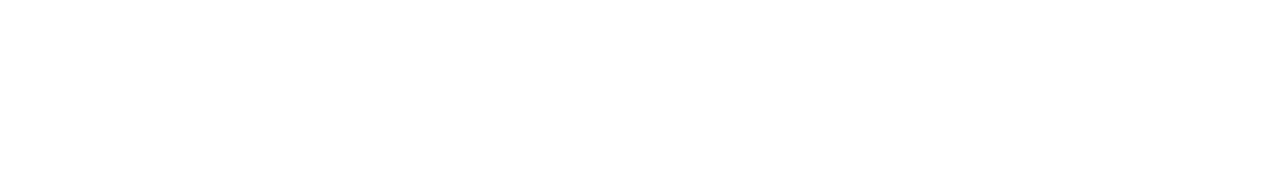
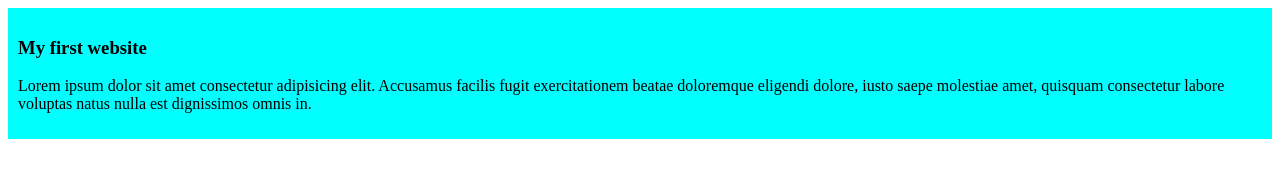
Before and after one commit to Mahadibro/my-simple-website, a plain HTML site: page index.html in a window 1280 px wide. Drawn offline with Linux system fonts and the light colour scheme.

Commit message:
added the first blog

```diff
--- a/index.html
+++ b/index.html
@@ -4,8 +4,12 @@
     <meta charset="UTF-8">
     <meta name="viewport" content="width=device-width, initial-scale=1.0">
     <title>My first simple website</title>
+    <link rel="stylesheet" href="style/blog.css">
 </head>
 <body>
-
+    <div>
+        <h3> My first website</h3>
+        <p>Lorem ipsum dolor sit amet consectetur adipisicing elit. Accusamus facilis fugit exercitationem beatae doloremque eligendi dolore, iusto saepe molestiae amet, quisquam consectetur labore voluptas natus nulla est dignissimos omnis in.</p>
+    </div>
 </body>
 </html>
--- /dev/null
+++ b/style/blog.css
@@ -0,0 +1,4 @@
+div{
+    background-color: aqua;
+    padding: 10px;
+}
```
